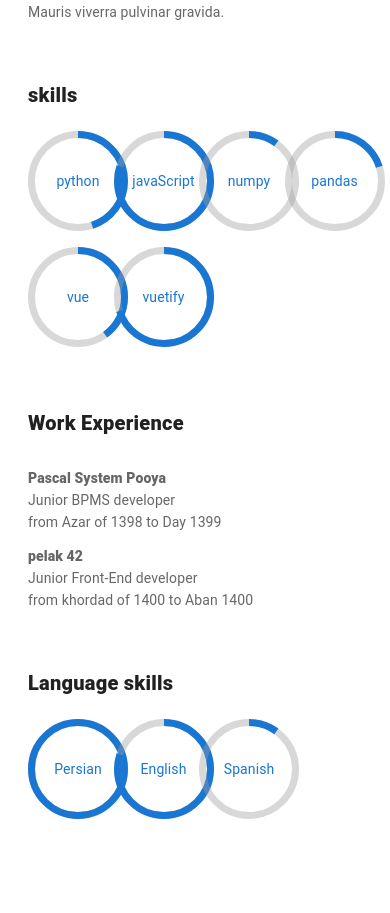
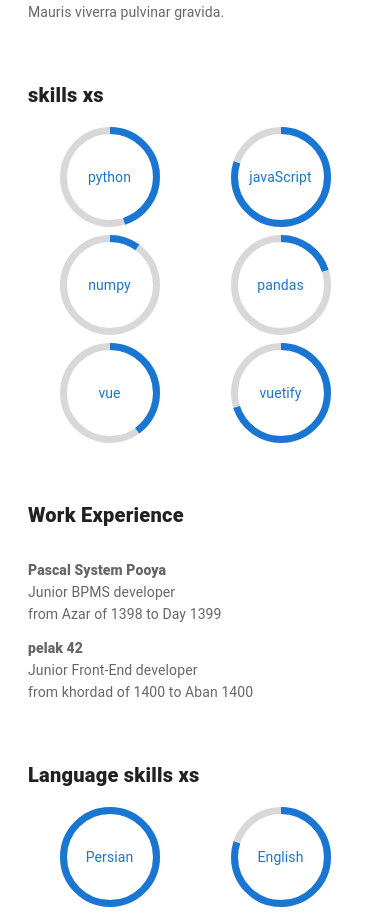
Before and after one commit to saman-taghavi/simple-resume-vue2, a Vue app: page / in a window 390 px wide. Shown: the part 611-1524 px from the top of the page. Before the commit the page ends 1462 px from the top, so only its background shows below. Built offline with nearby package versions, Linux system fonts and the light colour scheme; the HTML template or start-up script is replaced by a standard one.

Commit message:
FIX responsive skill content

```diff
--- a/src/components/skills.vue
+++ b/src/components/skills.vue
@@ -2,12 +2,14 @@
   <v-card flat color="transparent">
     <v-card-title class="font-weight-black" primary-title>
       {{ skillSetName }}
+      {{ $vuetify.breakpoint.name }}
     </v-card-title>
     <v-card-text class="text-justify">
-      <v-row dense>
+      <v-row dense justify-md="start" align="center">
         <v-col
-          cols="3"
-          class="py-2"
+          cols="6"
+          sm="3"
+          class="d-flex justify-center"
           v-for="skill in skillSet"
           :key="skill.name"
         >
```
